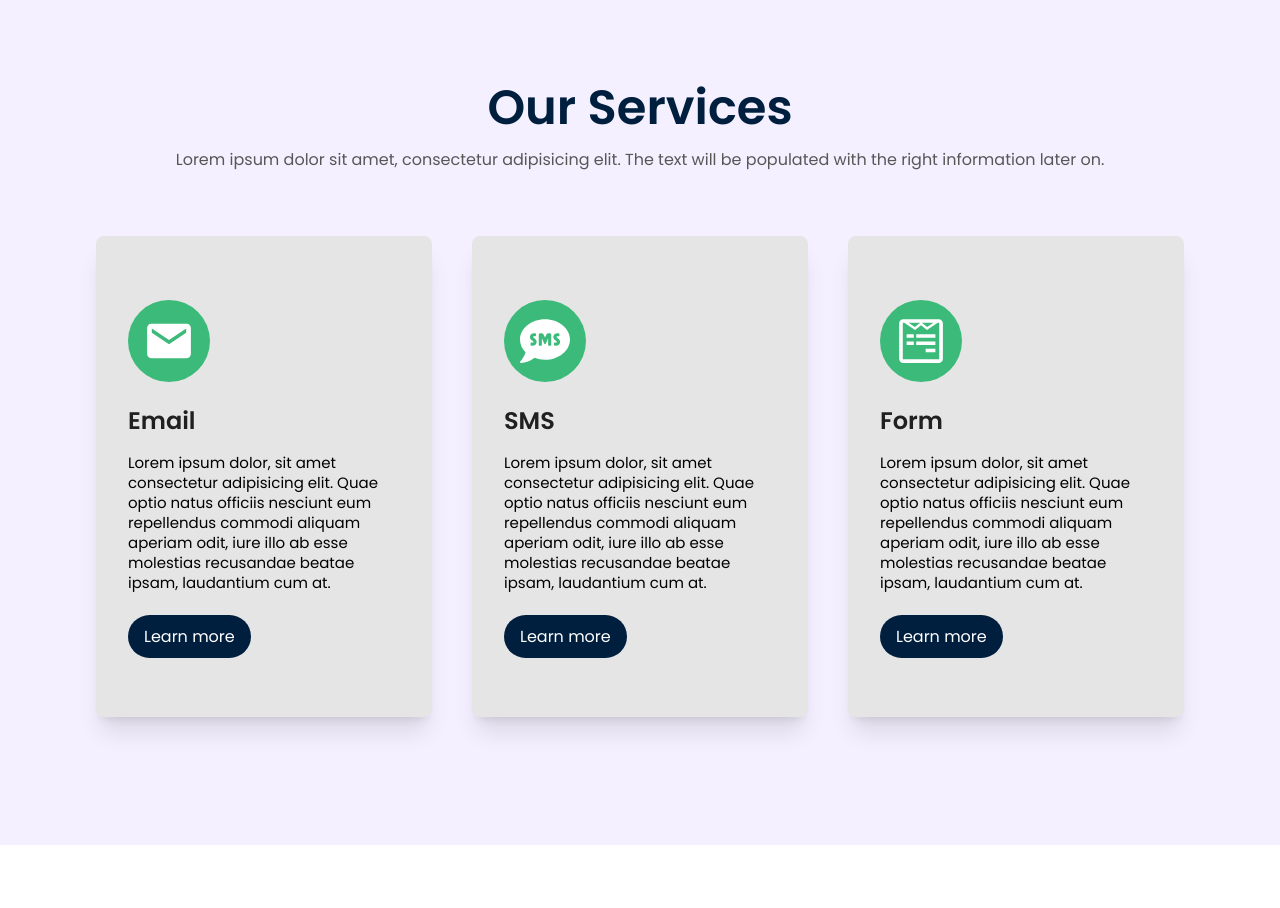
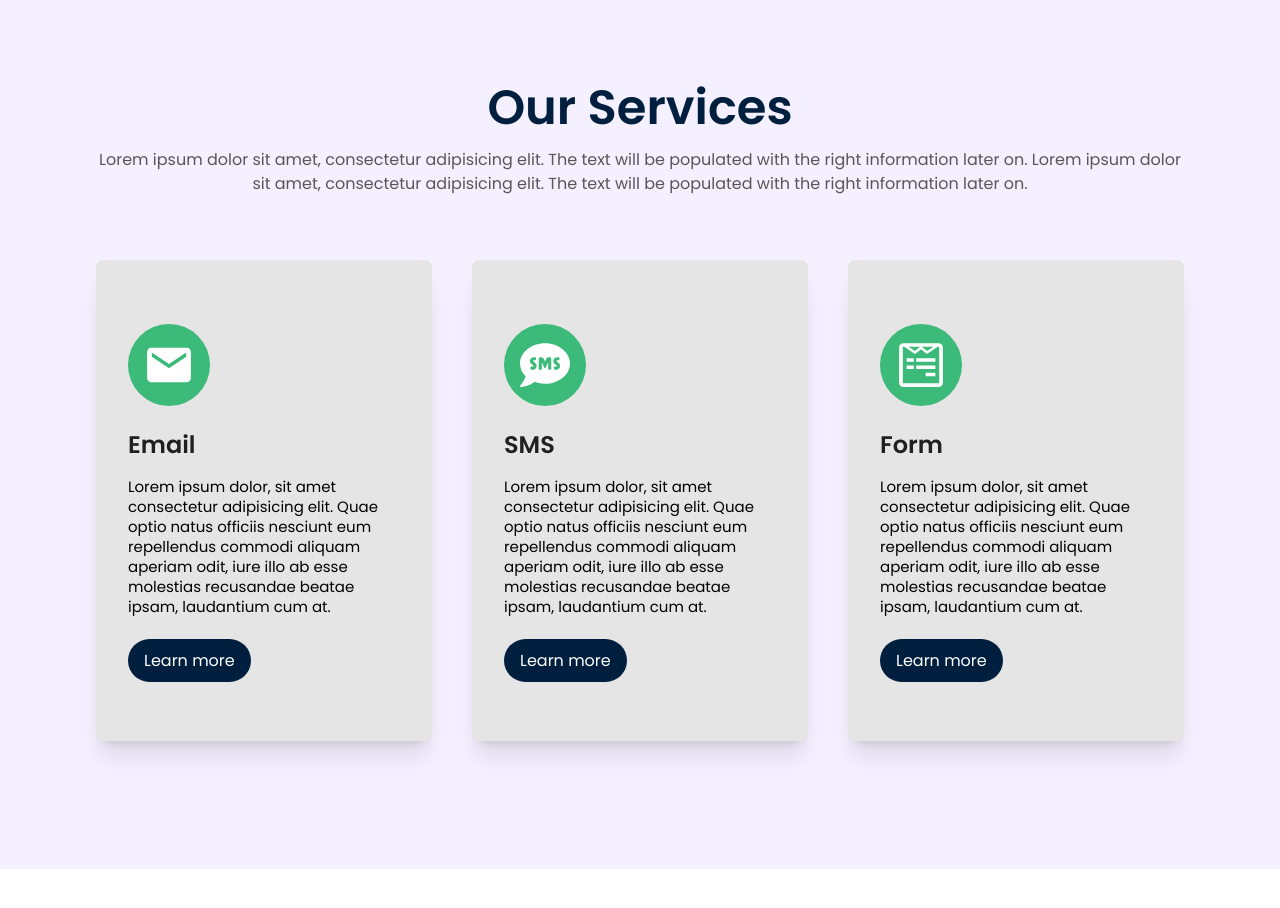
Before and after one commit to TeeAkinlade/mailBlink-services, a Next.js app: page / in a window 1280 px wide. Shown: the part 3140-4048 px from the top of the page. Built offline with nearby package versions, Linux system fonts and the light colour scheme.

Commit message:
Update Services.jsx

```diff
--- a/app/home/Services.jsx
+++ b/app/home/Services.jsx
@@ -11,7 +11,9 @@ const Services = () => {
           </p>
           <p className="text-center padding-y text-primaryBlack">
             Lorem ipsum dolor sit amet, consectetur adipisicing elit. The text
-            will be populated with the right information later on.
+            will be populated with the right information later on. Lorem ipsum
+            dolor sit amet, consectetur adipisicing elit. The text will be
+            populated with the right information later on.
           </p>
           <div className="grid grid-cols-1 md:grid-cols-3 mt-12 gap-10">
             {servicesData.map(
```
